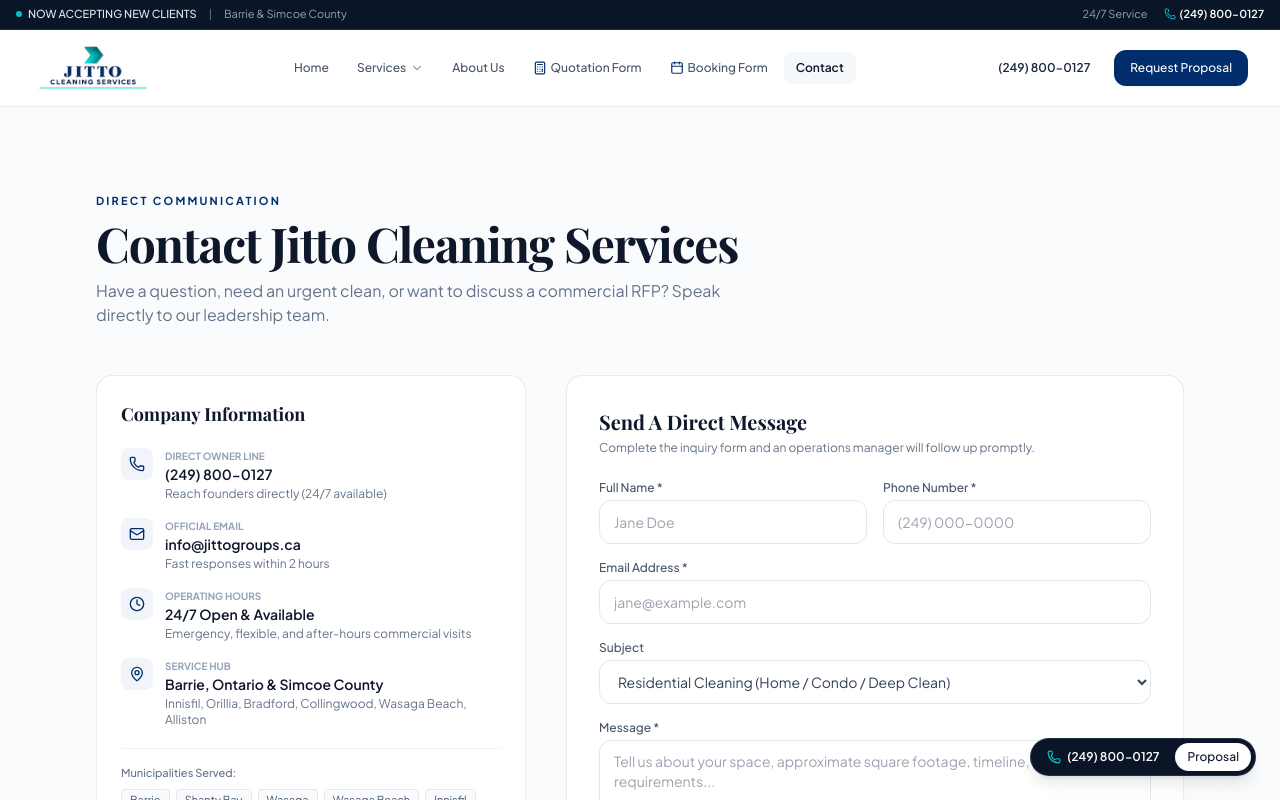
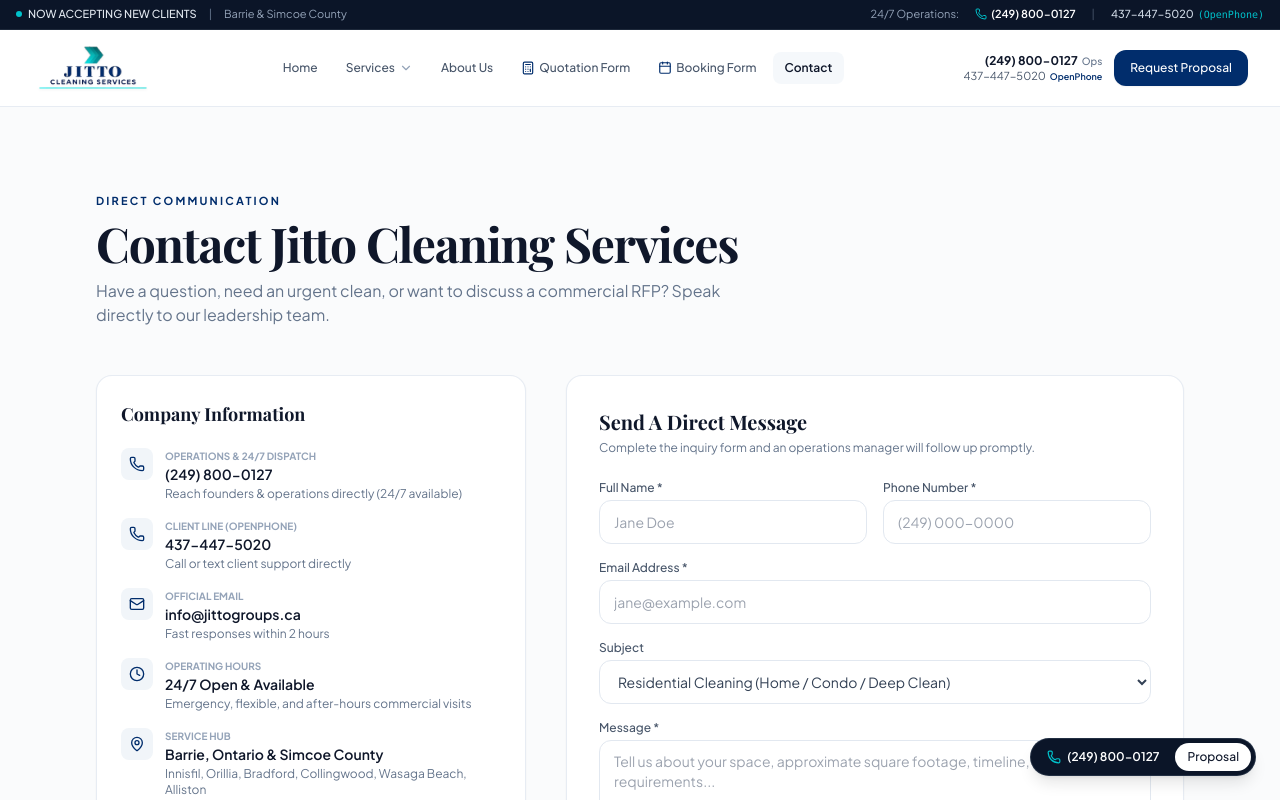
Before and after one commit to ur2dboi/cleaning-, a React (Vite) app: page / in a window 1280 px wide. Both pictures are taken after a click on the button "Contact". Shown: the top 800 px of the page. Built offline with nearby package versions, Linux system fonts and the light colour scheme; a web font is replaced by a local one.

Commit message:
feat(contact): add 2nd line 437-447-5020 (OpenPhone) across navbar, footer, contact, and quote

```diff
--- a/google-apps-script.js
+++ b/google-apps-script.js
@@ -237,11 +237,12 @@
       "---------------- WHAT HAPPENS NEXT -----------------------\n" +
       "1. Founders Review: Our team reviews each property specification personally to ensure accurate scope.\n" +
       "2. Personalized Proposal: You will receive your customized scope and confirmation within 2 hours during operational hours.\n" +
-      "3. 24/7 Operations: If you have an urgent inquiry or need immediate scheduling, call us directly at (249) 800-0127.\n\n" +
+      "3. 24/7 Operations: If you have an urgent inquiry or need immediate scheduling, call us directly at (249) 800-0127 or text/call our OpenPhone line at 437-447-5020.\n\n" +
       "Warm regards,\n\n" +
       "Jane & The Jitto Cleaning Services Team\n" +
       "Barrie & Simcoe County, Ontario\n" +
-      "Direct Line: (249) 800-0127 (24/7 Available)\n" +
+      "Operations Line: (249) 800-0127 (24/7 Available)\n" +
+      "OpenPhone Line: 437-447-5020\n" +
       "Email: info@jittogroups.ca\n" +
       "Website: https://www.jittogroups.ca";
 
--- a/src/components/Footer.tsx
+++ b/src/components/Footer.tsx
@@ -33,12 +33,21 @@
           </h3>
         </div>
 
-        <div className="flex flex-col sm:flex-row items-stretch sm:items-center gap-3 w-full sm:w-auto">
+        <div className="flex flex-col sm:flex-row items-stretch sm:items-center gap-2.5 w-full sm:w-auto">
           <a
             href={`tel:${COMPANY_INFO.phoneRaw}`}
-            className="text-xs font-semibold text-white hover:text-jitto-cyan transition-colors px-3 py-2.5 min-h-[44px] flex items-center justify-center rounded-lg bg-slate-800/60 border border-slate-700/60"
+            className="text-xs font-semibold text-white hover:text-jitto-cyan transition-colors px-3.5 py-2.5 min-h-[44px] flex items-center justify-center gap-1.5 rounded-lg bg-slate-800/60 border border-slate-700/60"
           >
-            (249) 800-0127 (24/7)
+            <Phone className="w-3.5 h-3.5 text-jitto-cyan" />
+            <span>(249) 800-0127 (24/7 Ops)</span>
+          </a>
+
+          <a
+            href={`tel:${COMPANY_INFO.phoneSecondaryRaw}`}
+            className="text-xs font-semibold text-white hover:text-jitto-cyan transition-colors px-3.5 py-2.5 min-h-[44px] flex items-center justify-center gap-1.5 rounded-lg bg-slate-800/60 border border-slate-700/60"
+          >
+            <Phone className="w-3.5 h-3.5 text-jitto-cyan" />
+            <span>437-447-5020 (OpenPhone)</span>
           </a>
 
           <button
@@ -71,9 +80,21 @@
             <div className="pt-2 space-y-2 text-xs">
               <div className="flex items-center gap-2 text-slate-300">
                 <Phone className="w-3.5 h-3.5 text-jitto-cyan shrink-0" />
-                <a href={`tel:${COMPANY_INFO.phoneRaw}`} className="hover:text-jitto-cyan">
-                  (249) 800-0127 (24/7 Available)
-                </a>
+                <div>
+                  <a href={`tel:${COMPANY_INFO.phoneRaw}`} className="hover:text-jitto-cyan font-medium">
+                    (249) 800-0127
+                  </a>
+                  <span className="text-slate-500 text-[11px] ml-1.5">(Operations & 24/7)</span>
+                </div>
+              </div>
+              <div className="flex items-center gap-2 text-slate-300">
+                <Phone className="w-3.5 h-3.5 text-jitto-cyan shrink-0" />
+                <div>
+                  <a href={`tel:${COMPANY_INFO.phoneSecondaryRaw}`} className="hover:text-jitto-cyan font-medium">
+                    437-447-5020
+                  </a>
+                  <span className="text-slate-500 text-[11px] ml-1.5">(OpenPhone Client Line)</span>
+                </div>
               </div>
               <div className="flex items-center gap-2 text-slate-300">
                 <Mail className="w-3.5 h-3.5 text-jitto-cyan shrink-0" />
--- a/src/components/Navbar.tsx
+++ b/src/components/Navbar.tsx
@@ -55,14 +55,22 @@
             <span className="hidden sm:inline text-slate-400">Barrie & Simcoe County</span>
           </div>
 
-          <div className="flex items-center gap-4">
-            <span className="text-slate-400">24/7 Service</span>
+          <div className="flex items-center gap-3 sm:gap-4 text-[11px]">
+            <span className="hidden md:inline text-slate-400">24/7 Operations:</span>
             <a
               href={`tel:${COMPANY_INFO.phoneRaw}`}
               className="text-white hover:text-jitto-cyan transition-colors font-semibold flex items-center gap-1"
             >
               <Phone className="w-3 h-3 text-jitto-cyan" />
               <span>{COMPANY_INFO.phone}</span>
+            </a>
+            <span className="text-slate-600">|</span>
+            <a
+              href={`tel:${COMPANY_INFO.phoneSecondaryRaw}`}
+              className="text-slate-300 hover:text-jitto-cyan transition-colors font-medium flex items-center gap-1"
+            >
+              <span>{COMPANY_INFO.phoneSecondary}</span>
+              <span className="text-[10px] text-jitto-cyan font-mono">(OpenPhone)</span>
             </a>
           </div>
         </div>
@@ -217,12 +225,26 @@
 
           {/* Desktop Right Action */}
           <div className="hidden lg:flex items-center space-x-3">
-            <a
-              href={`tel:${COMPANY_INFO.phoneRaw}`}
-              className="text-xs font-semibold text-slate-800 hover:text-jitto-navy px-3 py-2 transition-colors"
-            >
-              (249) 800-0127
-            </a>
+            <div className="text-right text-xs leading-tight">
+              <div>
+                <a
+                  href={`tel:${COMPANY_INFO.phoneRaw}`}
+                  className="font-bold text-slate-900 hover:text-jitto-navy transition-colors"
+                >
+                  {COMPANY_INFO.phone}
+                </a>
+                <span className="text-[10px] text-slate-500 ml-1 font-medium">Ops</span>
+              </div>
+              <div>
+                <a
+                  href={`tel:${COMPANY_INFO.phoneSecondaryRaw}`}
+                  className="text-slate-600 hover:text-jitto-navy text-[11px] transition-colors"
+                >
+                  {COMPANY_INFO.phoneSecondary}
+                </a>
+                <span className="text-[9px] text-jitto-navy font-semibold ml-1">OpenPhone</span>
+              </div>
+            </div>
 
             <button
               onClick={() => handleNav('quote')}
@@ -344,12 +366,18 @@
             </button>
           </div>
 
-          <div className="mt-4 pt-3 border-t border-slate-100 flex gap-2">
+          <div className="mt-4 pt-3 border-t border-slate-100 flex flex-col sm:flex-row gap-2">
             <a
               href={`tel:${COMPANY_INFO.phoneRaw}`}
               className="flex-1 text-center py-2.5 min-h-[44px] flex items-center justify-center rounded-lg bg-slate-100 text-slate-800 text-xs font-semibold"
             >
-              Call (249) 800-0127
+              Call (249) 800-0127 (24/7)
+            </a>
+            <a
+              href={`tel:${COMPANY_INFO.phoneSecondaryRaw}`}
+              className="flex-1 text-center py-2.5 min-h-[44px] flex items-center justify-center rounded-lg bg-slate-50 border border-slate-200 text-slate-800 text-xs font-semibold"
+            >
+              OpenPhone: 437-447-5020
             </a>
             <button
               onClick={() => handleNav('quote')}
--- a/src/data/content.ts
+++ b/src/data/content.ts
@@ -6,6 +6,9 @@
   tagline: "A CLEANER SPACE. MORE TIME FOR WHAT MATTERS.",
   phone: "(249) 800-0127",
   phoneRaw: "+12498000127",
+  phoneSecondary: "437-447-5020",
+  phoneSecondaryFormatted: "(437) 447-5020",
+  phoneSecondaryRaw: "+14374475020",
   email: "info@jittogroups.ca",
   hours: "24/7 Open — Emergency, Flexible & After-Hours Available",
   status: "NOW ACCEPTING NEW CLIENTS",
--- a/src/pages/ContactPage.tsx
+++ b/src/pages/ContactPage.tsx
@@ -97,11 +97,24 @@
                     <Phone className="w-4 h-4" />
                   </div>
                   <div>
-                    <div className="text-[10px] font-bold text-slate-400 uppercase">Direct Owner Line</div>
+                    <div className="text-[10px] font-bold text-slate-400 uppercase">Operations & 24/7 Dispatch</div>
                     <a href={`tel:${COMPANY_INFO.phoneRaw}`} className="font-semibold text-slate-900 hover:text-jitto-navy text-sm">
                       {COMPANY_INFO.phone}
                     </a>
-                    <div className="text-slate-500 mt-0.5">Reach founders directly (24/7 available)</div>
+                    <div className="text-slate-500 mt-0.5">Reach founders & operations directly (24/7 available)</div>
+                  </div>
+                </div>
+
+                <div className="flex items-start gap-3">
+                  <div className="p-2 rounded-lg bg-slate-100 text-jitto-navy shrink-0">
+                    <Phone className="w-4 h-4" />
+                  </div>
+                  <div>
+                    <div className="text-[10px] font-bold text-slate-400 uppercase">Client Line (OpenPhone)</div>
+                    <a href={`tel:${COMPANY_INFO.phoneSecondaryRaw}`} className="font-semibold text-slate-900 hover:text-jitto-navy text-sm">
+                      {COMPANY_INFO.phoneSecondary}
+                    </a>
+                    <div className="text-slate-500 mt-0.5">Call or text client support directly</div>
                   </div>
                 </div>
 
--- a/src/pages/QuotationPage.tsx
+++ b/src/pages/QuotationPage.tsx
@@ -1016,17 +1016,26 @@
                   </div>
                 </div>
 
-                <div className="pt-4">
-                  <div className="text-[11px] text-slate-400 uppercase tracking-wider font-semibold mb-1">
-                    Direct Founder Contact
+                <div className="pt-4 border-t border-slate-100">
+                  <div className="text-[11px] text-slate-400 uppercase tracking-wider font-semibold mb-1.5">
+                    Direct Founder & OpenPhone Lines
                   </div>
+                  <div className="space-y-1">
                     <a
                       href={`tel:${COMPANY_INFO.phoneRaw}`}
                       className="flex items-center gap-2 text-xs font-bold text-slate-900 hover:text-jitto-cyan-600 transition-colors"
                     >
                       <Phone className="w-3.5 h-3.5 text-jitto-cyan-600" />
-                    <span>(249) 800-0127 (24/7 Available)</span>
+                      <span>(249) 800-0127 (24/7 Operations)</span>
                     </a>
+                    <a
+                      href={`tel:${COMPANY_INFO.phoneSecondaryRaw}`}
+                      className="flex items-center gap-2 text-xs font-bold text-slate-900 hover:text-jitto-cyan-600 transition-colors"
+                    >
+                      <Phone className="w-3.5 h-3.5 text-jitto-cyan-600" />
+                      <span>437-447-5020 (OpenPhone)</span>
+                    </a>
+                  </div>
                 </div>
               </div>
 
```
Lines whose indentation alone changed are shown as unchanged.
